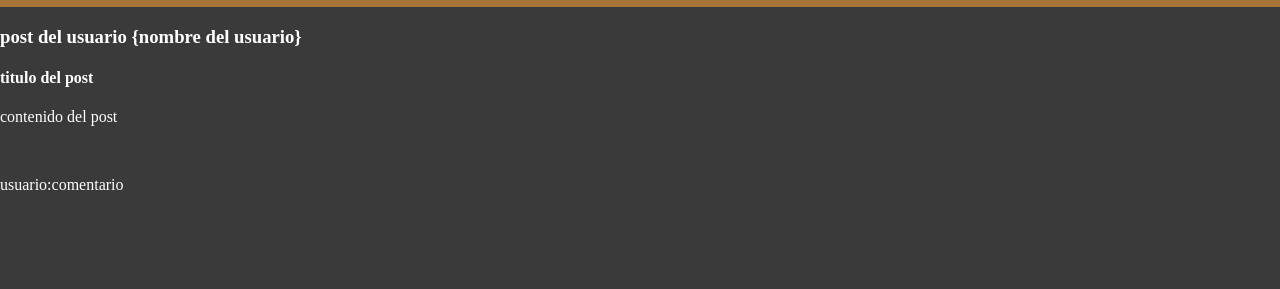
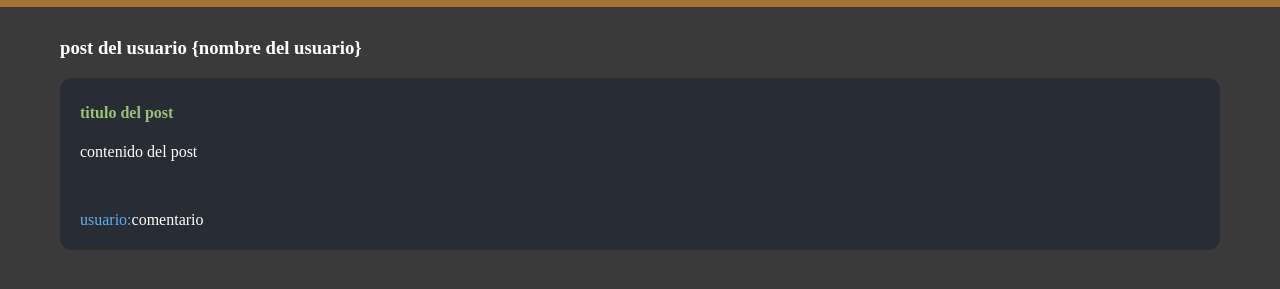
Before and after one commit to Dylontech/Curso-Git-Mastermain, a plain HTML site: page index.html in a window 1280 px wide. Shown: the part 63-352 px from the top of the page. Drawn offline with Linux system fonts and the light colour scheme; a web font is replaced by a local one.

Commit message:
add poss styles

```diff
--- a/style.css
+++ b/style.css
@@ -19,3 +19,22 @@ h1 {
    width: 50px;
    height: 50px;
 }
+.container
+{
+margin-top: 30px;
+padding: 0 60px 0 60px;
+}
+.post
+{
+background-color: #282c34;
+margin-bottom: 15px;
+padding: 5px 20px 5px 20px;
+border-radius: 12px;
+}
+.post h4{
+    color: #98c379;
+}
+.post span {
+    color: #61afef;
+
+}
```
